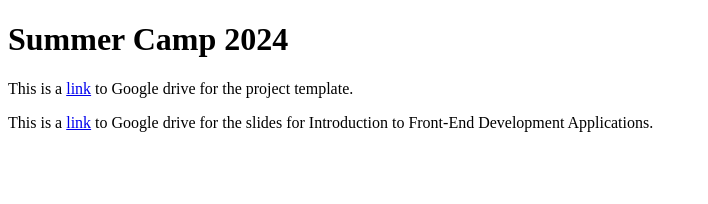
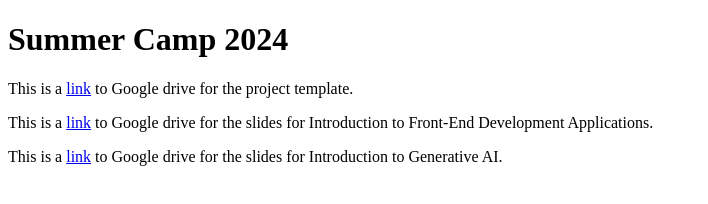
Before and after one commit to leo-ws-ho/summer-camp-2024, a plain HTML site: page index.html in a window 1280 px wide. Shown: the whole page, without its empty margins (0-708 px from the left). Drawn offline with Linux system fonts and the light colour scheme.

Commit message:
link to gen AI added

```diff
--- a/index.html
+++ b/index.html
@@ -9,5 +9,6 @@
     <h1>Summer Camp 2024</h1>
     <p>This is a <a href="https://drive.google.com/drive/folders/1a4lQdjb4m3FAmEmJpbPlxWkC29swdcXv">link</a> to Google drive for the project template.</p>
     <p>This is a <a href="https://drive.google.com/drive/folders/1W_KZ4DV_Fw4cZEVEceFEC8u6wOkGJViT">link</a> to Google drive for the slides for Introduction to Front-End Development Applications.</a></p>
+    <p>This is a <a href="https://drive.google.com/drive/folders/1j1mNDgSA_4wtNxxHj24-UZu6yKmwgPV8">link</a> to Google drive for the slides for Introduction to Generative AI.</a></p>
 </body>
 </html>
```
Also changed, not shown: url.txt (added).
